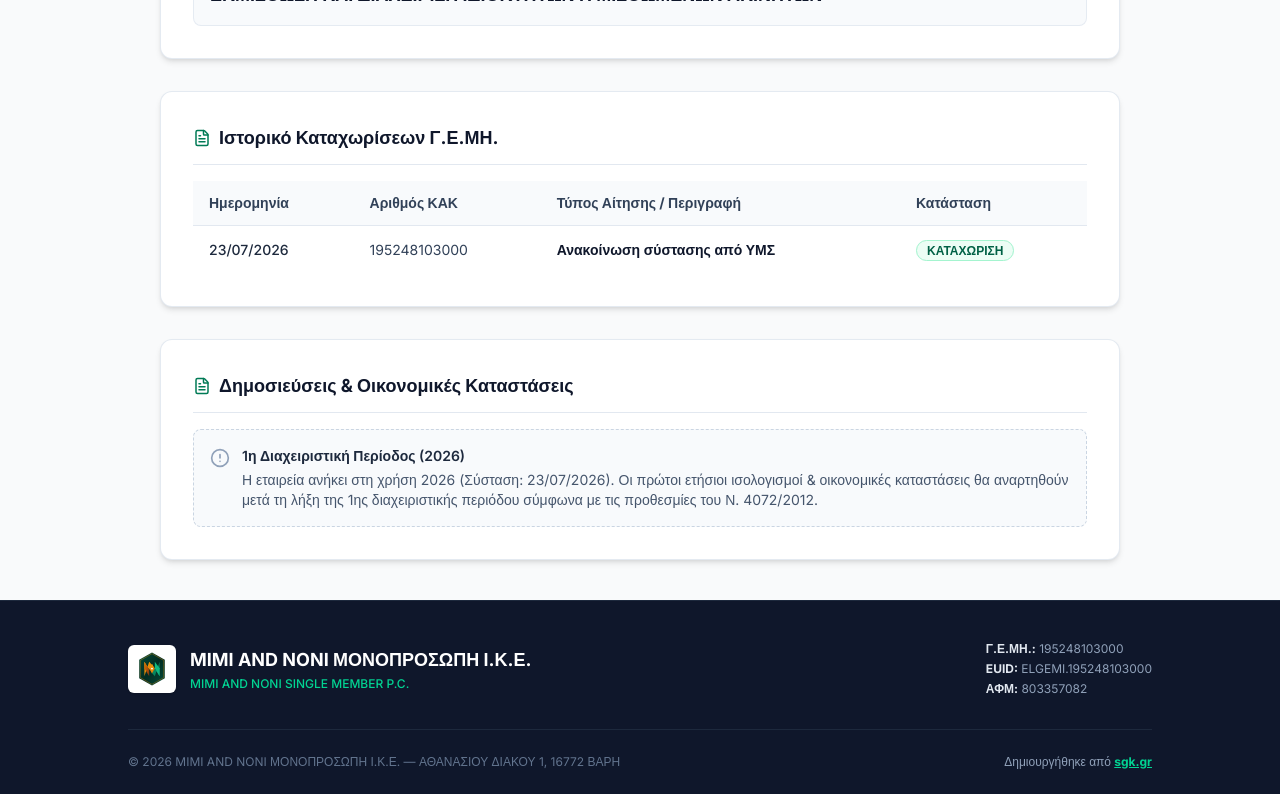
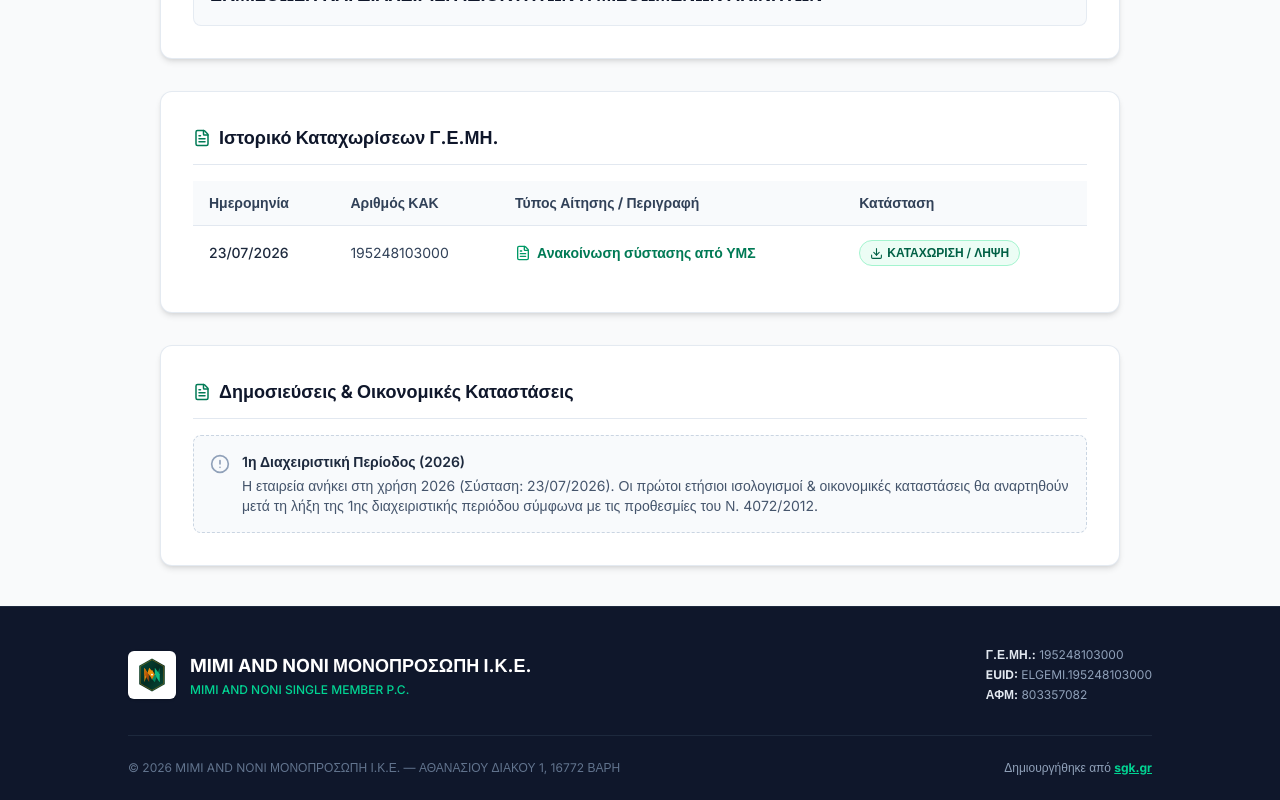
Before and after one commit to sgk-gr/miminoni, a Next.js app: page / in a window 1280 px wide. Shown: the part 1595-2395 px from the top of the page. Built offline with nearby package versions, Linux system fonts and the light colour scheme.

Commit message:
Link GEMI registration announcement to public/441222.pdf download

```diff
--- a/src/app/page.tsx
+++ b/src/app/page.tsx
@@ -297,14 +297,32 @@
                 </tr>
               </thead>
               <tbody className="divide-y divide-slate-100">
-                <tr className="hover:bg-slate-50/50">
+                <tr className="hover:bg-emerald-50/40 transition-colors">
                   <td className="py-3.5 px-4 font-medium text-slate-800">23/07/2026</td>
                   <td className="py-3.5 px-4 text-slate-700">195248103000</td>
-                  <td className="py-3.5 px-4 font-semibold text-slate-900">Ανακοίνωση σύστασης από ΥΜΣ</td>
+                  <td className="py-3.5 px-4 font-semibold text-slate-900">
+                    <a
+                      href="/441222.pdf"
+                      target="_blank"
+                      rel="noopener noreferrer"
+                      className="text-emerald-700 hover:text-emerald-900 hover:underline flex items-center gap-1.5"
+                      title="Λήψη Ανακοίνωσης Σύστασης (PDF)"
+                    >
+                      <FileText size={16} className="shrink-0 text-emerald-600" />
+                      Ανακοίνωση σύστασης από ΥΜΣ
+                    </a>
+                  </td>
                   <td className="py-3.5 px-4">
-                    <span className="bg-emerald-50 text-emerald-800 text-xs font-semibold px-2.5 py-0.5 rounded-full border border-emerald-200">
-                      ΚΑΤΑΧΩΡΙΣΗ
-                    </span>
+                    <a
+                      href="/441222.pdf"
+                      target="_blank"
+                      rel="noopener noreferrer"
+                      className="bg-emerald-50 hover:bg-emerald-100 text-emerald-800 text-xs font-semibold px-2.5 py-1 rounded-full border border-emerald-200 inline-flex items-center gap-1 transition-colors"
+                      title="Λήψη PDF"
+                    >
+                      <Download size={13} />
+                      ΚΑΤΑΧΩΡΙΣΗ / ΛΗΨΗ
+                    </a>
                   </td>
                 </tr>
               </tbody>
```
Also changed, not shown: 1 other file (tests, documents, lock files or other folders).
